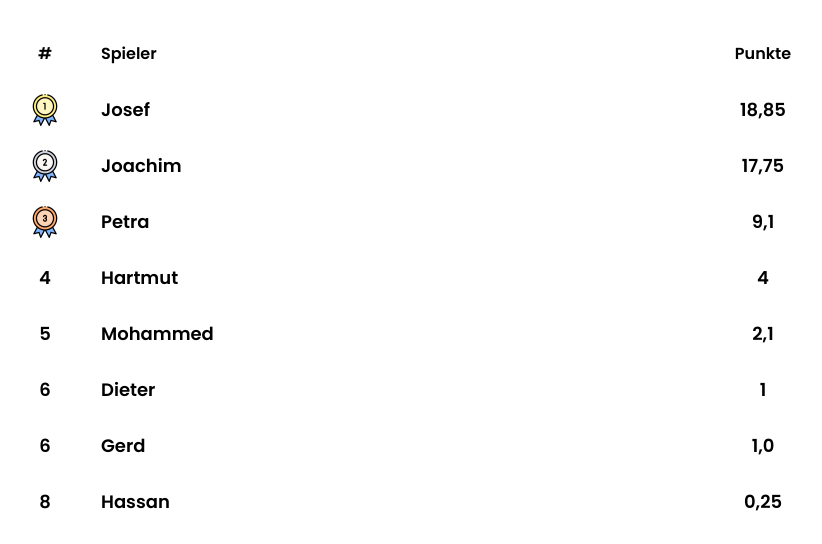
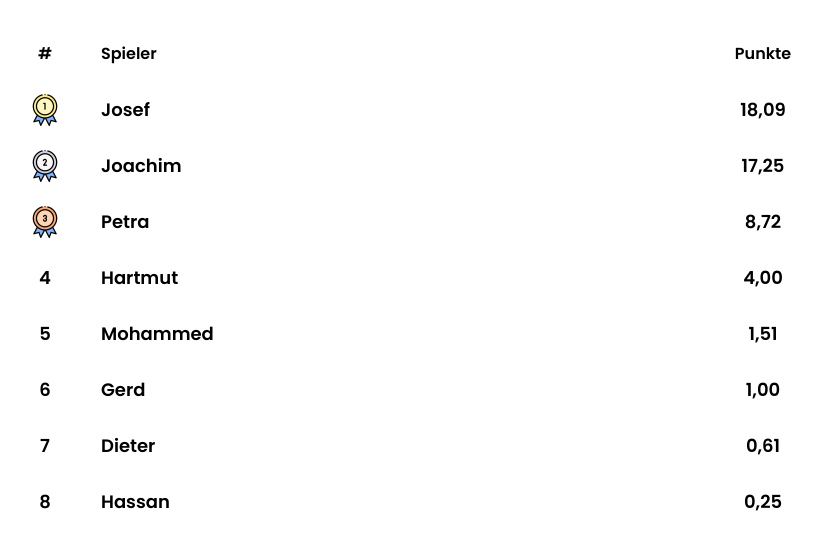
Before and after one commit to niclasmorgenstern/boule_eschweiler, a Django app: page / in a window 1280 px wide. Shown: the part 371-915 px from the top of the page, without its empty margins (231-1053 px from the left). Run offline with Django 5.2, Linux system fonts and the light colour scheme; data comes from the database, SQL or seed files in the repository; some libraries are stand-ins or nearby versions.

Commit message:
Fixed decimals

```diff
--- a/boule/services.py
+++ b/boule/services.py
@@ -4,7 +4,7 @@ from collections import defaultdict
 
 
 def calc_ranking_score(wins, losses, points_plus, points_minus):
-    return math.ceil(max((wins * 2 - losses), 0) * min((points_plus / points_minus), 2))
+    return max((wins * 2 - losses), 0) * min((points_plus / points_minus), 2)
 
 
 def calc_win_bonus(loser_score):
--- a/boule/templates/player/statistics/month.html
+++ b/boule/templates/player/statistics/month.html
@@ -95,7 +95,7 @@
             </h4>
         </div>
         <div class="flex flex-col justify-center items-center space-y-2 p-2 md:p-4 border border-gray-300 rounded-lg">
-            <div class="text-xl">{{ score }}</div>
+            <div class="text-xl">{{ score|floatformat:2 }}</div>
             <h4 class="uppercase text-sm">
                 Ranglistenpunkte
             </h4>
--- a/boule/templates/player/statistics/year.html
+++ b/boule/templates/player/statistics/year.html
@@ -80,7 +80,7 @@
             </h4>
         </div>
         <div class="flex flex-col justify-center items-center space-y-2 p-2 md:p-4 border border-gray-300 rounded-lg">
-            <div class="text-xl">{{ score }}</div>
+            <div class="text-xl">{{ score|floatformat:2 }}</div>
             <h4 class="uppercase text-sm">
                 Ranglistenpunkte
             </h4>
--- a/boule/templates/ranking/month.html
+++ b/boule/templates/ranking/month.html
@@ -69,7 +69,7 @@
         <div class="p-1 text-start text-lg grow h-6 flex items-center">
             {{ player.first_name }} {{ player.last_name|slice:":1" }}
         </div>
-        <div class="p-1 w-[60px] justify-center text-lg h-6 flex items-center">{{ score }}</div>
+        <div class="p-1 w-[60px] justify-center text-lg h-6 flex items-center">{{ score|floatformat:2 }}</div>
     </a>
     {% endfor %}
     {% endfor %}
--- a/boule/templates/ranking/year.html
+++ b/boule/templates/ranking/year.html
@@ -54,7 +54,7 @@
         <div class="p-1 text-start text-lg grow h-6 flex items-center">
             {{ player.first_name }} {{ player.last_name|slice:":1" }}
         </div>
-        <div class="p-1 w-[60px] justify-center text-lg h-6 flex items-center">{{ score }}</div>
+        <div class="p-1 w-[60px] justify-center text-lg h-6 flex items-center">{{ score|floatformat:2 }}</div>
     </a>
     {% endfor %}
     {% endfor %}
```
